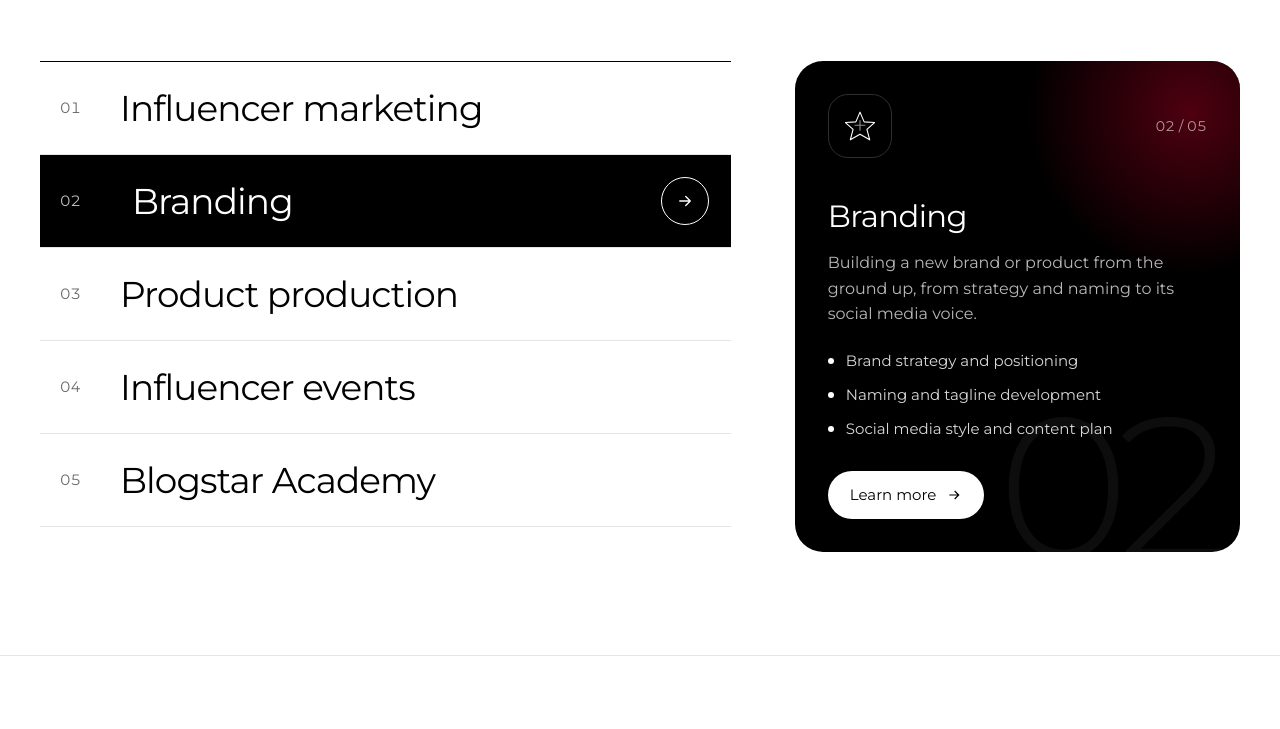
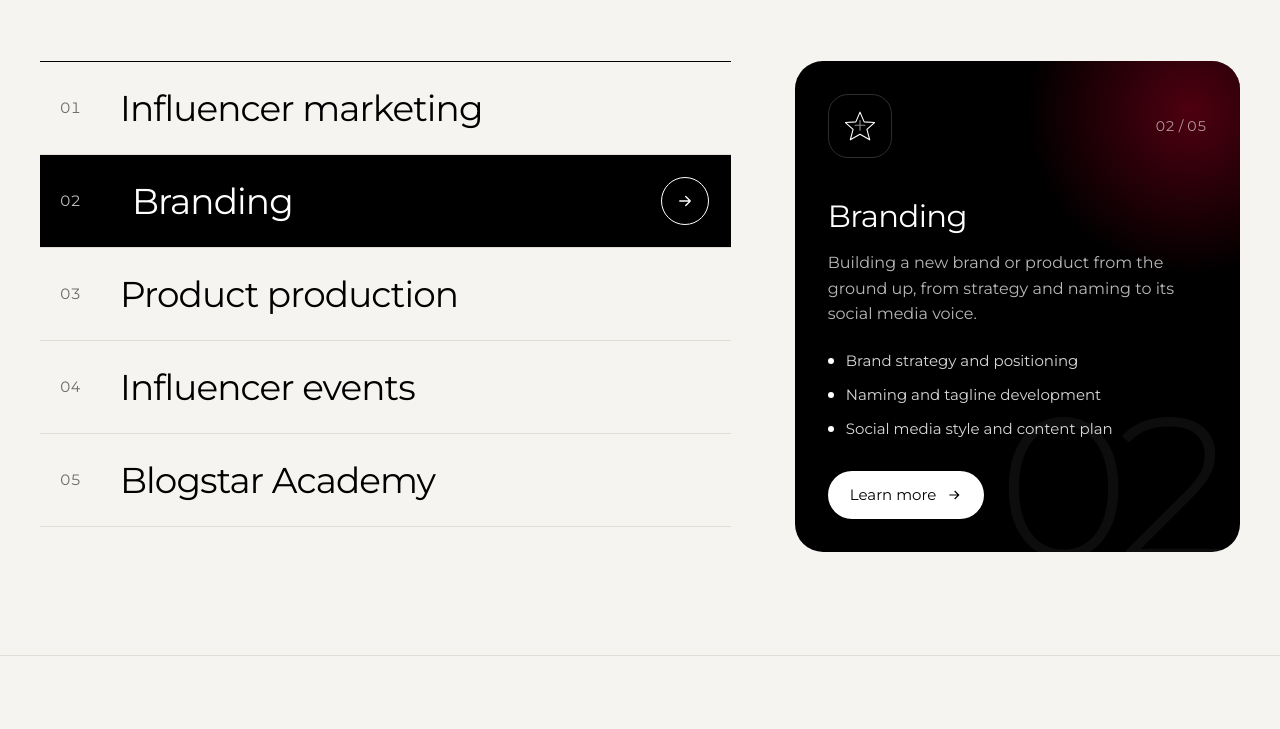
Before and after one commit to nova-pages/blogstar-site, a plain HTML site: page en/index.html in a window 1280 px wide. Shown: the part 1303-2032 px from the top of the page. Drawn offline with Linux system fonts and the light colour scheme; animation ran at ten frames a second.

Commit message:
Açıq bölmələr: ağ əvəzinə yumşaq kirli ağ (#F6F4F0)
Co-Authored-By: Claude Opus 5.5 <noreply@anthropic.com>
Claude-Session: https://claude.ai/code/session_012qHs8igTSiAz6aowaAuHc4

```diff
--- a/en/index.html
+++ b/en/index.html
@@ -35,9 +35,9 @@
    orbits the visitor's brand; choosing a niche rewires it and totals the reach. Everything after is quiet,
    editorial, white — Jost (the logo's geometric voice) for structure, Newsreader for the agency's convictions. */
 :root{
-  --paper:#FFFFFF;
-  --mist:#F4F4F4;
-  --rule:#E5E5E5;
+  --paper:#F6F4F0;
+  --mist:#ECE9E4;
+  --rule:#E2DED7;
   --ink:#000000;
   --muted:#6B6B6B;
   --bordo:#5C0012;
@@ -64,7 +64,7 @@ h1,h2,h3{font-weight:400;letter-spacing:-.02em;text-wrap:balance}
 .top{position:fixed;left:0;right:0;top:env(safe-area-inset-top,0px);z-index:50;transition:background .35s,color .35s,box-shadow .35s;color:#fff}
 .top .wrap{display:flex;align-items:center;justify-content:space-between;height:78px;gap:20px}
 .top.solid{background:rgba(0,0,0,.9);backdrop-filter:blur(12px);-webkit-backdrop-filter:blur(12px)}
-.top.light{background:rgba(255,255,255,.94);backdrop-filter:blur(12px);-webkit-backdrop-filter:blur(12px);color:var(--ink);box-shadow:0 1px 0 var(--rule)}
+.top.light{background:rgba(246,244,240,.94);backdrop-filter:blur(12px);-webkit-backdrop-filter:blur(12px);color:var(--ink);box-shadow:0 1px 0 var(--rule)}
 .logo{display:block;height:19px}
 .logo img{height:19px;width:auto;display:block}
 .logo .lb{display:none}.top.light .logo .lb{display:block}.top.light .logo .lw{display:none}
@@ -316,7 +316,7 @@ section.band{padding-block:clamp(64px,8vw,112px)}
 
 /* brand page */
 .bpage{position:fixed;inset:0;z-index:80;background:var(--paper);overflow-y:auto;padding-bottom:env(safe-area-inset-bottom,0px)}
-.bp-bar{position:sticky;top:0;z-index:2;background:rgba(255,255,255,.94);backdrop-filter:blur(10px);-webkit-backdrop-filter:blur(10px);border-bottom:1px solid var(--rule);padding-top:env(safe-area-inset-top,0px)}
+.bp-bar{position:sticky;top:0;z-index:2;background:rgba(246,244,240,.94);backdrop-filter:blur(10px);-webkit-backdrop-filter:blur(10px);border-bottom:1px solid var(--rule);padding-top:env(safe-area-inset-top,0px)}
 .bp-bar .wrap{height:70px;display:flex;align-items:center;justify-content:space-between}
 .bp-bar img{height:16px;width:auto}
 .bp-back{font:400 16px var(--display);background:none;border:1px solid var(--rule);border-radius:999px;padding:9px 18px;cursor:pointer;color:var(--ink)}
```
Also changed, not shown: index.html (+5 -5 lines).
